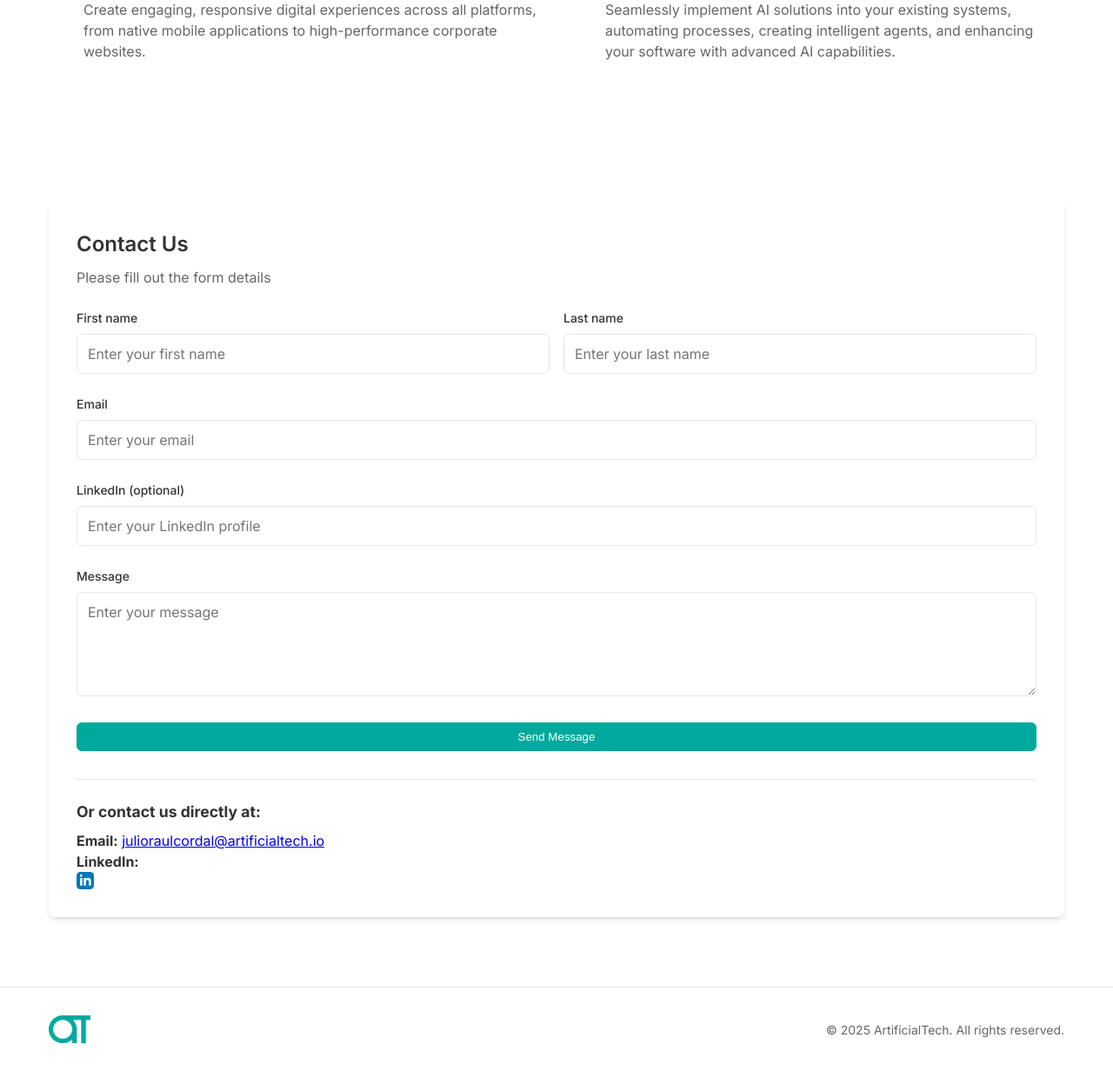
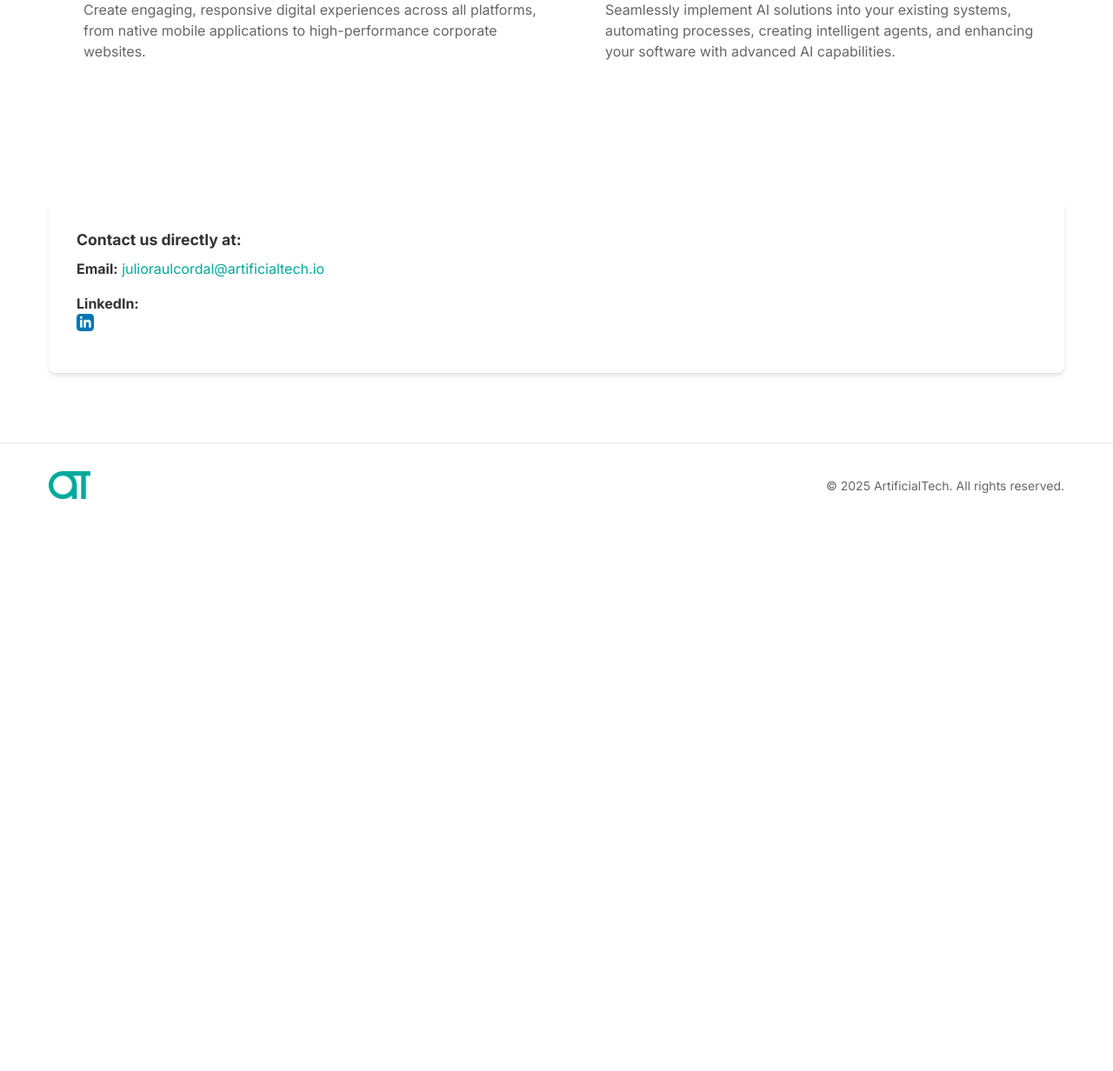
Before and after one commit to Jrcordal/Conectora, a Django app: page / in a window 1280 px wide. Shown: the part 1565-2797 px from the top of the page at 87% size. After the commit the page ends 2139 px from the top, so only its background shows below. Run offline with Django 5.2, Linux system fonts and the light colour scheme; some web fonts are replaced.

Commit message:
otra vez cambios sin form

```diff
--- a/main_page/templates/main_page/main_page.html
+++ b/main_page/templates/main_page/main_page.html
@@ -62,7 +62,7 @@
             display: flex;
             align-items: center;
             gap: 0.5rem;
-            margin-left:1rem;
+            margin-left: 1rem;
         }
 
         .logo img {
@@ -415,6 +415,29 @@
             resize: vertical;
         }
 
+        .direct-contact {
+            text-align: left;
+        }
+
+        .direct-contact h4 {
+            color: var(--text-dark);
+            margin-bottom: 1.5rem;
+            font-size: 1.5rem;
+        }
+
+        .direct-contact p {
+            margin-bottom: 1rem;
+        }
+
+        .direct-contact a {
+            color: var(--primary-color);
+            text-decoration: none;
+        }
+
+        .direct-contact a:hover {
+            text-decoration: underline;
+        }
+
         /* Footer */
         footer {
             background-color: var(--background-white);
@@ -688,6 +711,7 @@
     <section id="contact" class="contact">
         <div class="container">
             <div class="contact-form">
+                <!--
                 <h3 class="form-title">Contact Us</h3>
                 <p class="form-description">Please fill out the form details</p>
                 <form action="{% url 'main' %}" method="post">
@@ -716,14 +740,14 @@
                     </div>
                     <button type="submit" class="btn btn-primary" style="width: 100%;">Send Message</button>
                 </form>
-                <div class="direct-contact" style="margin-top: 2rem; padding-top: 1.5rem; border-top: 1px solid var(--border-color);">
-                    <h4 style="font-size: 1.1rem; margin-bottom: 0.5rem;">Or contact us directly at:</h4>
+                -->
+                <div class="direct-contact">
+                    <h4 style="font-size: 1.1rem; margin-bottom: 0.5rem;">Contact us directly at:</h4>
                     <p><strong>Email:</strong> <a href="mailto:julioraulcordal@artificialtech.io">julioraulcordal@artificialtech.io</a></p>
                     <p><strong>LinkedIn:</strong> <a href="https://www.linkedin.com/in/jrcbdm/" target="_blank" style="display: flex; align-items: center; gap: 5px;">
                         <svg xmlns="http://www.w3.org/2000/svg" width="20" height="20" fill="currentColor" viewBox="0 0 24 24" style="color: #0077B5;">
                             <path d="M19 0h-14c-2.761 0-5 2.239-5 5v14c0 2.761 2.239 5 5 5h14c2.762 0 5-2.239 5-5v-14c0-2.761-2.238-5-5-5zm-11 19h-3v-11h3v11zm-1.5-12.268c-.966 0-1.75-.79-1.75-1.764s.784-1.764 1.75-1.764 1.75.79 1.75 1.764-.783 1.764-1.75 1.764zm13.5 12.268h-3v-5.604c0-3.368-4-3.113-4 0v5.604h-3v-11h3v1.765c1.396-2.586 7-2.777 7 2.476v6.759z"/>
                         </svg>
-
                     </a></p>
                 </div>
             </div>
```
